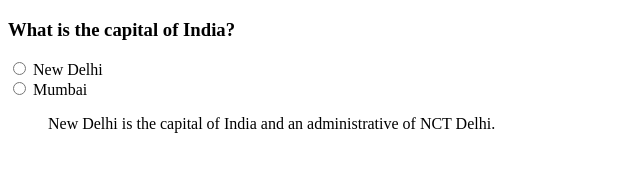
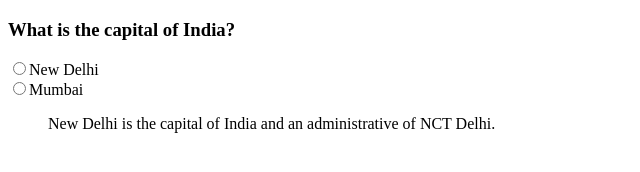
Before and after one commit to acciojob/trivia-Omkar141998, a website: page main.html in a window 1280 px wide. Shown: the full height of the page, 0-640 px from the left. Drawn offline with Linux system fonts and the light colour scheme.

Commit message:
initial commit

```diff
--- a/main.html
+++ b/main.html
@@ -8,11 +8,8 @@
 
 <body>
 		<h3>What is the capital of India?</h3>
-
-			<input type="radio" name="state" value="New delhi">
-			<label for="">New Delhi</label><br>
-			<input type="radio" name="state" value="Mumbai">
-			<label for="">Mumbai</label>
+		    	<label for="New Delhi"><input type="radio" name="state" id="New delhi">New Delhi</label><br>
+			    <label for=""><input type="radio" name="state" id="Mumbai">Mumbai</label>
 
 		<blockquote cite=" https://en.wikipedia.org/wiki/New_Delhi ">New Delhi is the capital of India and an
 			administrative of NCT Delhi.
```
